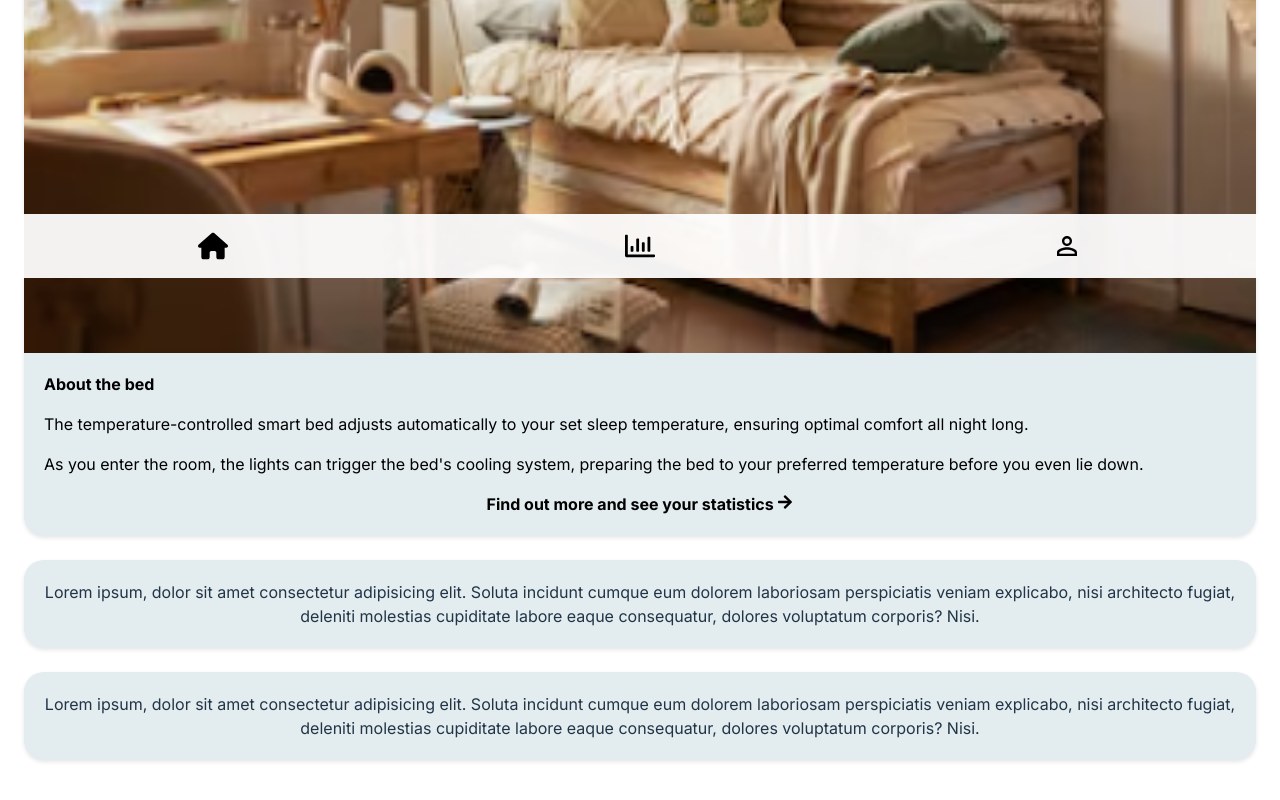
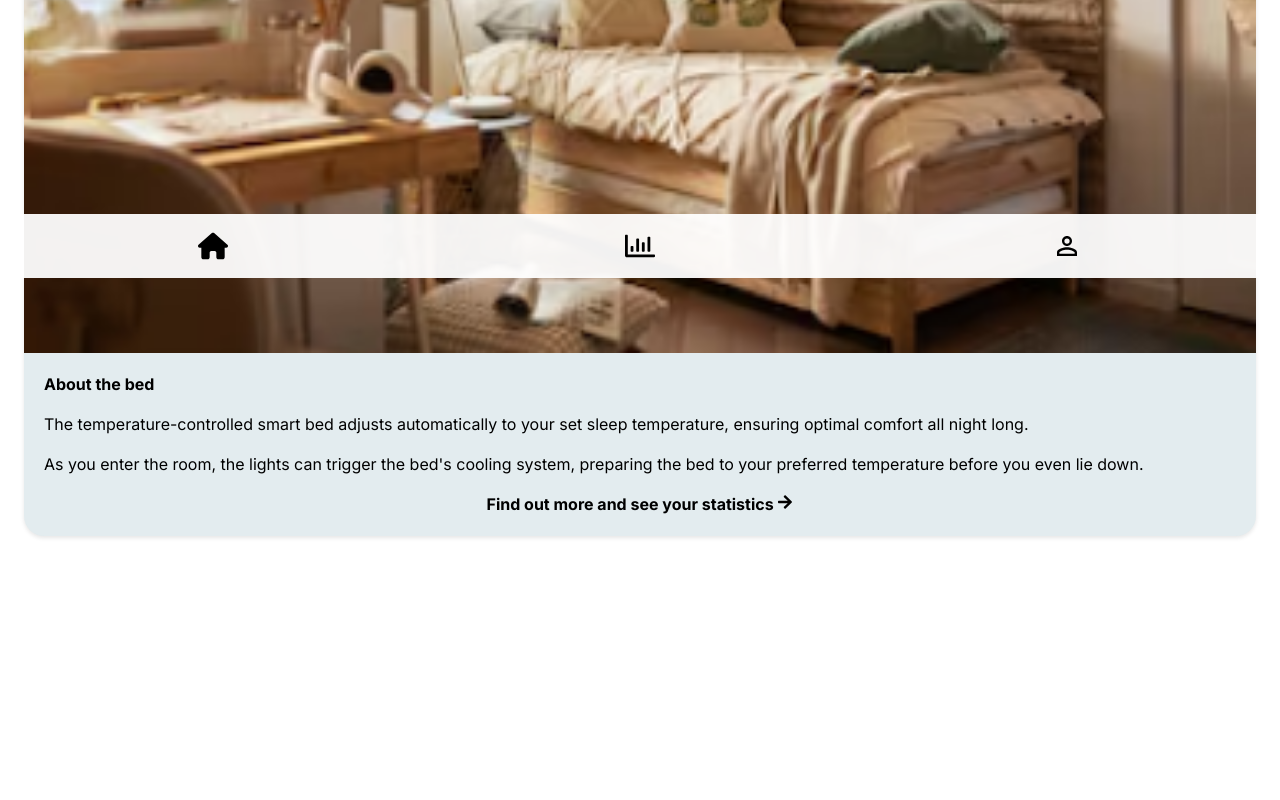
Before and after one commit to casperHansenTEOA/IKEASnark, a React (Vite) app in the folder Snark/: page / in a window 1280 px wide. Shown: the part 522-1322 px from the top of the page. After the commit the page ends 1162 px from the top, so only its background shows below. Built offline with nearby package versions, Linux system fonts and the light colour scheme.

Commit message:
Removed lipsum

```diff
--- a/Snark/src/routes/Root.tsx
+++ b/Snark/src/routes/Root.tsx
@@ -24,18 +24,6 @@ function Root() {
         </p>
         <b> Find out more and see your statistics {<FaArrowRight />}</b>
       </Card>
-      <Card>
-        Lorem ipsum, dolor sit amet consectetur adipisicing elit. Soluta
-        incidunt cumque eum dolorem laboriosam perspiciatis veniam explicabo,
-        nisi architecto fugiat, deleniti molestias cupiditate labore eaque
-        consequatur, dolores voluptatum corporis? Nisi.
-      </Card>
-      <Card>
-        Lorem ipsum, dolor sit amet consectetur adipisicing elit. Soluta
-        incidunt cumque eum dolorem laboriosam perspiciatis veniam explicabo,
-        nisi architecto fugiat, deleniti molestias cupiditate labore eaque
-        consequatur, dolores voluptatum corporis? Nisi.
-      </Card>
     </div>
   );
 }
```
